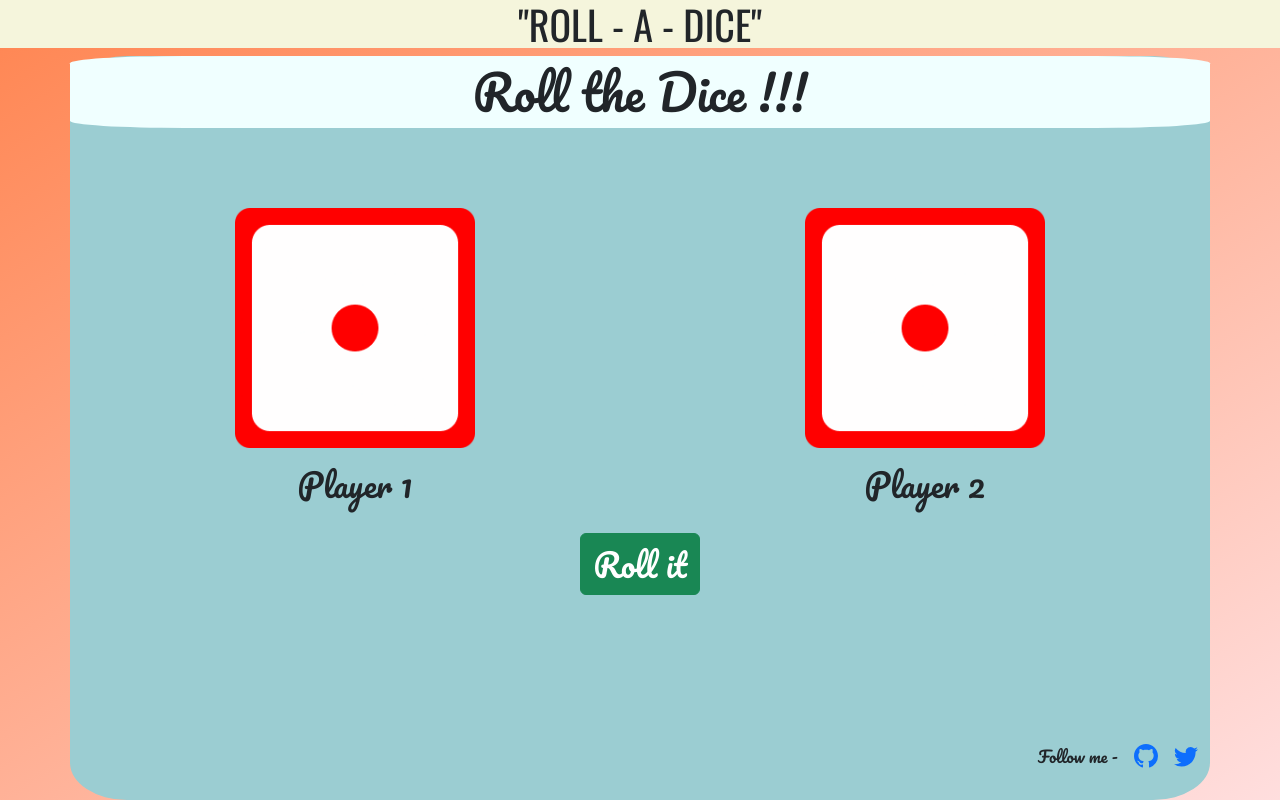
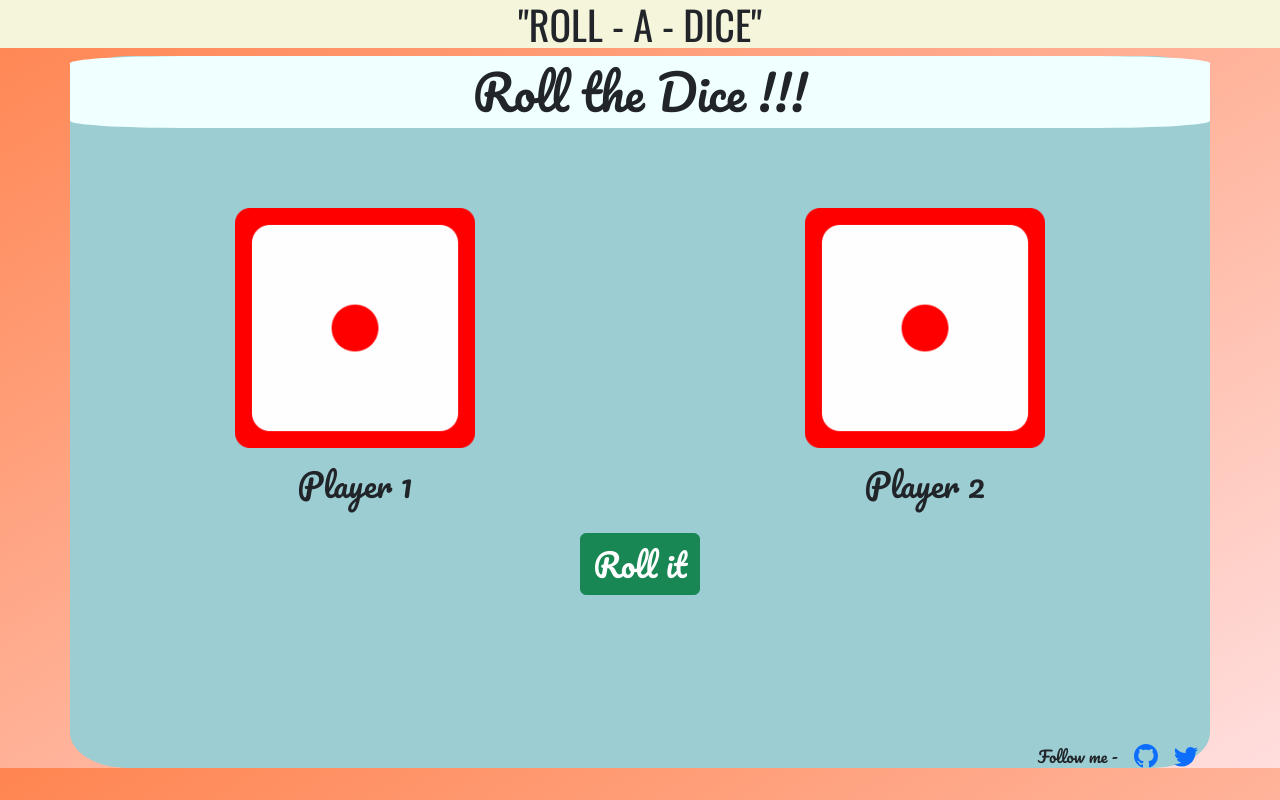
Before and after one commit to keshav1sharma/Roll_a_Dice, a plain HTML site: page index.html in a window 1280 px wide. Drawn offline with nearby package versions, Linux system fonts and the light colour scheme; a web font is replaced by a local one.

Commit message:
Update styles.css

```diff
--- a/styles.css
+++ b/styles.css
@@ -12,7 +12,7 @@ body
 .full-container
 {
   background-color: #9BCDD2;
-  height: 93vh;
+  height: 100%;
   border-radius: 5%;
 }
 .heading
```
